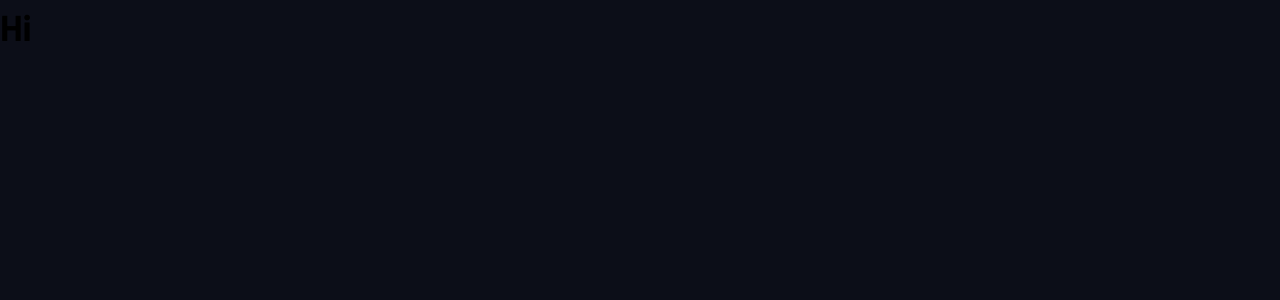
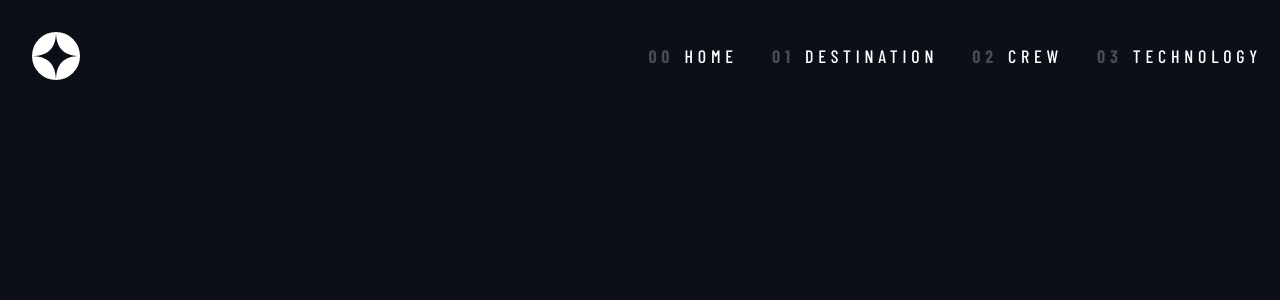
Before and after one commit to Angel-loop/design-system, a React (Create React App) app: page / in a window 1280 px wide. Shown: the top 300 px of the page. Built offline with nearby package versions, Linux system fonts and the light colour scheme; a web font is replaced by a local one.

Commit message:
No major changes, just setting up a working enviroment

```diff
--- a/src/App.js
+++ b/src/App.js
@@ -1,8 +1,9 @@
+import { Navbar } from "./components/Navbar";
 
 
 const App = () => {
   return (
-    <h1>Hi</h1>
+    <Navbar/>
   )
   }
 
--- /dev/null
+++ b/src/components/Navbar.js
@@ -0,0 +1,13 @@
+import logo from '../assets/shared/logo.svg'
+
+export const Navbar = () =>{
+    return(
+        <nav className='flex navbar'>
+        <img src={logo}></img>
+         <a href='#' className='numbered-title'><span>00</span> Home</a>
+         <a href='#' className='numbered-title'><span>01</span> Destination</a>
+         <a href='#' className='numbered-title'><span>02</span> Crew</a>
+         <a href='#' className='numbered-title'><span>03</span> Technology</a>
+         </nav>
+    )
+}
--- a/src/index.css
+++ b/src/index.css
@@ -38,10 +38,19 @@
 
 /* Box sizin */
 
+
+/* General */
 *,
 *::before,
 *::after{
   box-sizing: border-box;
+}
+
+/* makes the margin even on both top and bottom */
+/* flow > :not(:first-child) */
+/* code below behaves like the one above */
+.flow > * + *{
+  margin-top: var(--flow-space, 1rem);
 }
 
 body,
@@ -62,6 +71,7 @@ body{
   font-family: var(--ff-sans-normal);
   font-size: var(--fs-400);
   background:hsl(var(--clr-dark) );
+  color: hsl(var(--clr-white) );
   line-height: 1.5;
   min-height: 100vh;
 }
@@ -80,6 +90,12 @@ textarea,
 button,
 select{
   font: inherit;
+}
+
+a,
+a:visited{
+  text-decoration: none;
+  color: inherit;
 }
 
 /* removes animations for people who've turned them off */
@@ -167,3 +183,92 @@ select{
  .fs-900{
   line-height: 1.1;
  }
+
+ .numbered-title{
+  font-family: var(--ff-sans-cond);
+  font-size: var(--fs-400);
+  font-weight: 500;
+  letter-spacing: 0.300rem;
+  text-transform: uppercase;
+  margin-right: 1em;
+
+}
+
+.numbered-title > span{
+  margin-right: .1em;
+  font-weight: 700;
+  color: hsl(var(--clr-white) / 0.25 );
+}
+
+
+/*-----------------------*/
+/* Components            */
+/*-----------------------*/
+.large-button {
+  position: relative;
+  z-index: 1;
+  display: grid;
+  place-items: center;
+  padding: 0 2em;
+  border-radius: 50%;
+  aspect-ratio: 1;
+  text-decoration: none;
+}
+
+.large-button::after {
+  content: '';
+  position: absolute;
+  z-index: -1;
+  width: 100%;
+  height: 100%;
+  background: hsl( var(--clr-white) / .1);
+  border-radius: 50%;
+  opacity: 0;
+  transition: opacity 500ms linear, transform 750ms ease-in-out;
+}
+
+.large-button:hover::after,
+.large-button:focus::after {
+  opacity: 1;
+  transform: scale(1.5);
+}
+
+.primary-navigation {
+  --gap: 8rem;
+  --underline-gap: 2rem;
+  list-style: none;
+  padding: 0;
+  margin: 0;
+}
+
+.primary-navigation a {
+  text-decoration: none;
+}
+
+.primary-navigation a > span {
+  font-weight: 700;
+  margin-right: .5em;
+}
+
+.underline-indicators > * {
+  padding: var(--underline-gap, 1rem) 0;
+  border-bottom: .2rem solid hsl( var(--clr-white) / 0 );
+}
+
+.underline-indicators > *:hover,
+.underline-indicators > *:focus {
+  border-color: hsl( var(--clr-white) / .5);
+}
+
+.underline-indicators > .active{
+  border-color: hsl( var(--clr-white) / 1);
+}
+
+.navbar{
+  place-items: center;
+  margin: 2rem 0rem 0 2rem;
+  padding: 0;
+}
+.navbar img{
+  margin-right: auto;
+}
```
